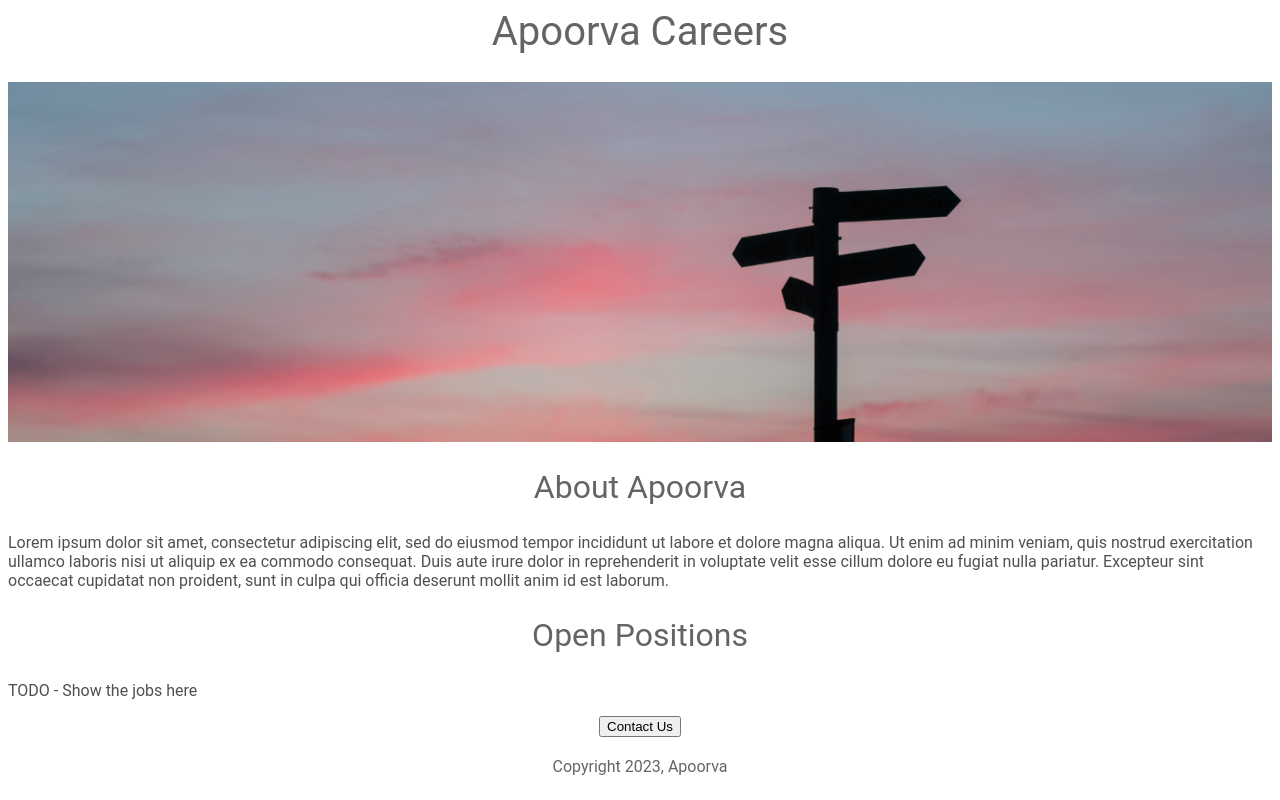
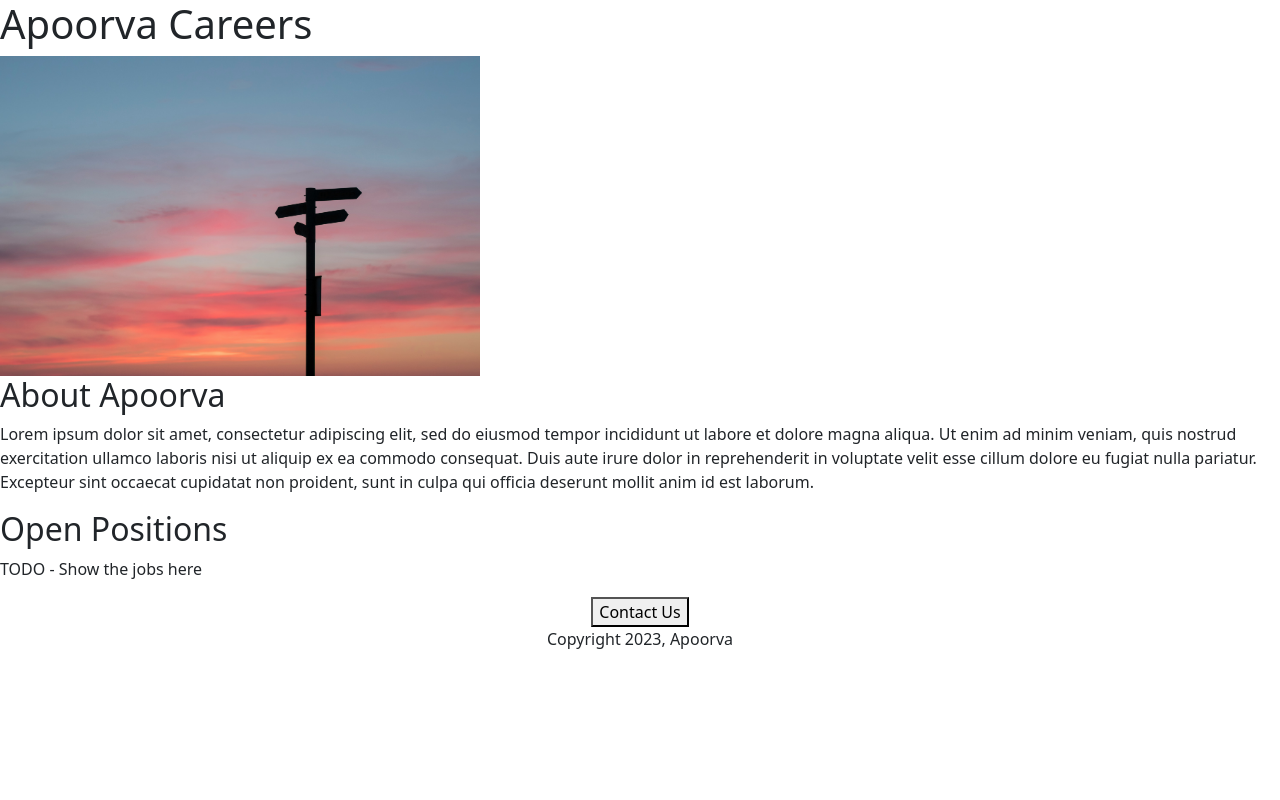
Before and after one commit to apoorvashiiii/apoorva-careers-website, a Flask app: page / in a window 1280 px wide. Run offline with Flask 3, Linux system fonts and the light colour scheme.

Commit message:
Checkpoint before assistant change: Replace inline CSS with Bootstrap CSS framework.
Replit-Commit-Author: Assistant

```diff
--- a/templates/home.html
+++ b/templates/home.html
@@ -2,55 +2,16 @@
 <html>
   <head>
     <title>Apoorva Careers</title>
-    <style>
-      h1 {
-        font-size: 40px;
-        font-family: Roboto;
-        font-weight: normal;
-        color: rgb(100,100,100);
-        text-align: center;
-      }
-      #pic {
-        width: 100%;
-        height: 360px;
-        object-fit: cover;
-      }
-      h2 {
-        font-family: Roboto;
-        font-size: 32px;
-        color: rgb(100,100,100);
-        text-align: center;
-        font-weight: normal;
-      }
-
-      .bodytext {
-        font-family: Roboto;
-        color: rgb(80,80,80);
-      }
-
-      .copyright {
-        font-family: Roboto;
-        color: rgb(100,100,100);
-        margin-top: 20px;
-      }
-
-      #pic {
-        width: 100%;
-        height: 360px;
-      }
-
-      #container {
-        max width: 720px;
-        margin: 0 auto;
-      }
-    </style>
+    <meta charset="utf-8">
+    <meta name="viewport" content="width=device-width, initial-scale=1">
+    <link href="https://cdn.jsdelivr.net/npm/bootstrap@5.3.3/dist/css/bootstrap.min.css" rel="stylesheet" integrity="sha384-QWTKZyjpPEjISv5WaRU9OFeRpok6YctnYmDr5pNlyT2bRjXh0JMhjY6hW+ALEwIH" crossorigin="anonymous">
   </head>
   <body>
-    <div id="container">
+    <div>
     <h1>Apoorva Careers</h1>
     <img id ="pic" src="/static/pic.jpg" height="320">
     <h2>About Apoorva</h2>
-    <p class="bodytext">
+    <p>
       Lorem ipsum dolor sit amet, consectetur adipiscing elit, sed do eiusmod tempor incididunt ut labore et dolore magna aliqua. Ut enim ad minim veniam, quis nostrud exercitation ullamco laboris nisi ut aliquip ex ea commodo consequat. Duis aute irure dolor in reprehenderit in voluptate velit esse cillum dolore eu fugiat nulla pariatur. Excepteur sint occaecat cupidatat non proident, sunt in culpa qui officia deserunt mollit anim id est laborum.
 
       </p>
```
